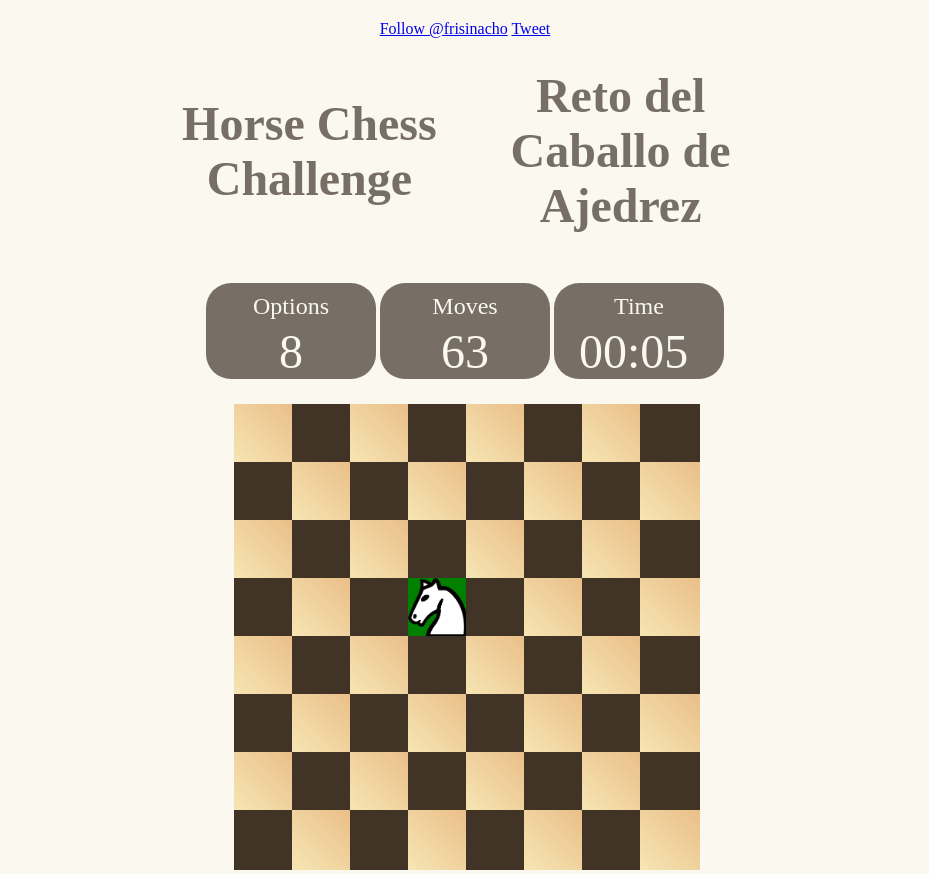
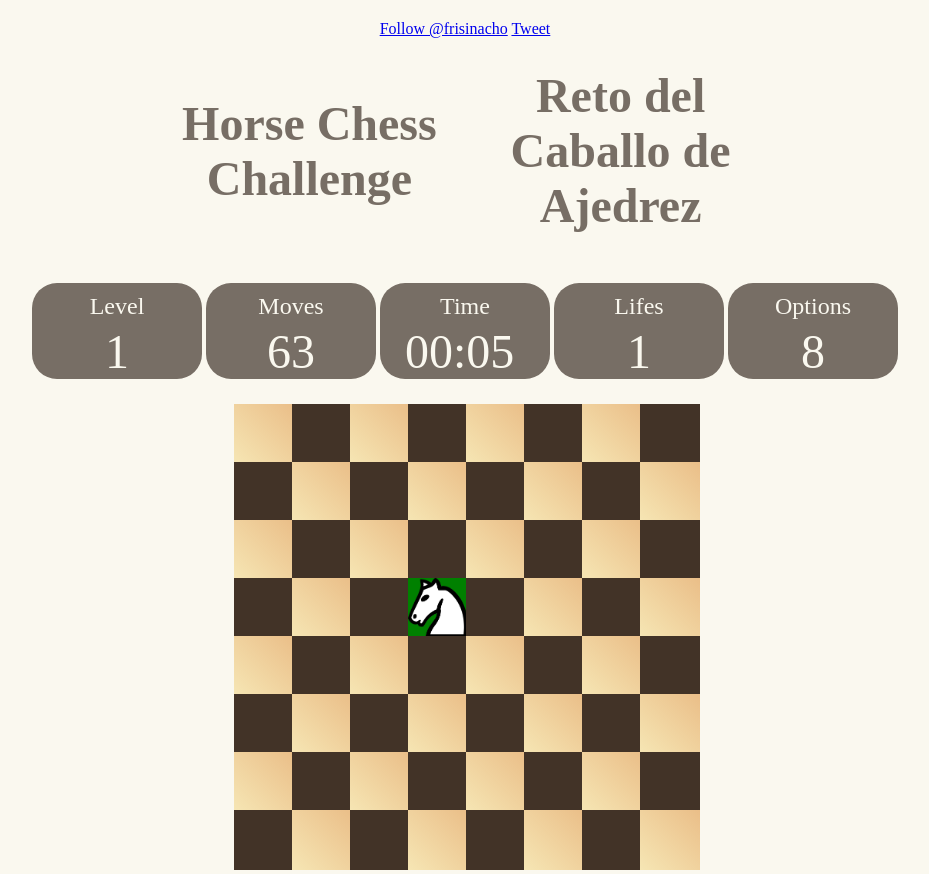
Before and after one commit to frisinacho/Horse-Chess, a plain HTML site: page index.html in a window 1280 px wide. Shown: the top 874 px of the page, without its empty margins (175-1104 px from the left). Drawn offline with Linux system fonts and the light colour scheme; a web font is replaced by a local one.

Commit message:
Showing Levels and Lifes

```diff
--- a/css/style.css
+++ b/css/style.css
@@ -136,7 +136,9 @@ filter: progid:DXImageTransform.Microsoft.gradient( startColorstr='#514200', end
 }
 #title #scores .score #global_options,
 #title #scores .score #moves,
-#title #scores .score #time{
+#title #scores .score #time,
+#title #scores .score #lifes,
+#title #scores .score #level{
 	font-size: 2em;
 	margin: -20px 0px 0px 0px;
 
--- a/index.html
+++ b/index.html
@@ -29,13 +29,9 @@
 					<h1>Reto del Caballo de Ajedrez</h1>
 				</div>
 				<div id="scores">
-					<div class="score">
-						<p>Options</p>
-						<div id="meter_bonus"></div>
-						<p id="global_options">
-							<span id="options">0</span>
-							<span id="bonus"></span>
-						</p>
+					<div id="score_level" class="score">
+						<p>Level</p>
+						<p id="level">1</p>
 					</div>
 					<div class="score">
 						<p>Moves</p>
@@ -44,6 +40,18 @@
 					<div class="score">
 						<p>Time</p>
 						<p id="time"><span id="minutes">00</span>:<span id="seconds">00</span></p>
+					</div>
+					<div id="score_lifes" class="score">
+						<p>Lifes</p>
+						<p id="lifes">1</p>
+					</div>
+					<div class="score">
+						<p>Options</p>
+						<div id="meter_bonus"></div>
+						<p id="global_options">
+							<span id="options">0</span>
+							<span id="bonus"></span>
+						</p>
 					</div>
 				</div>
 			</div>
```
